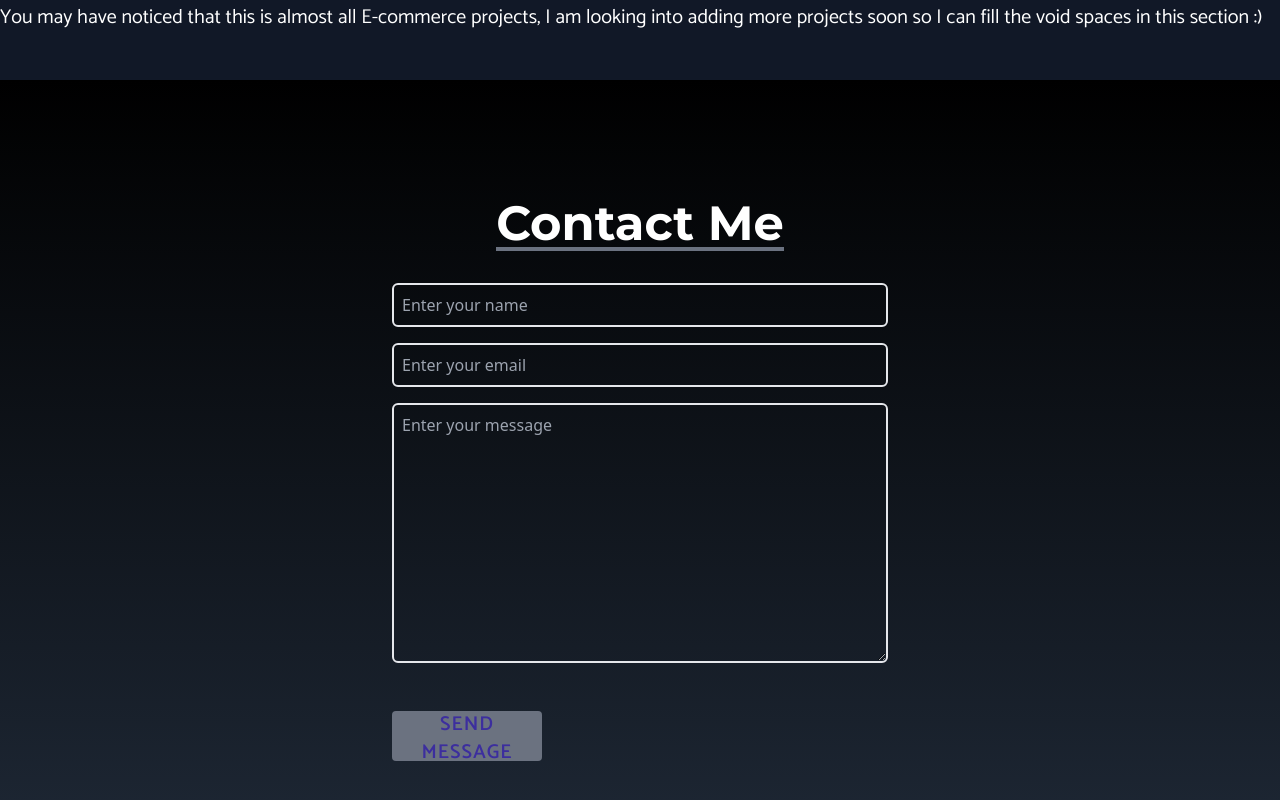
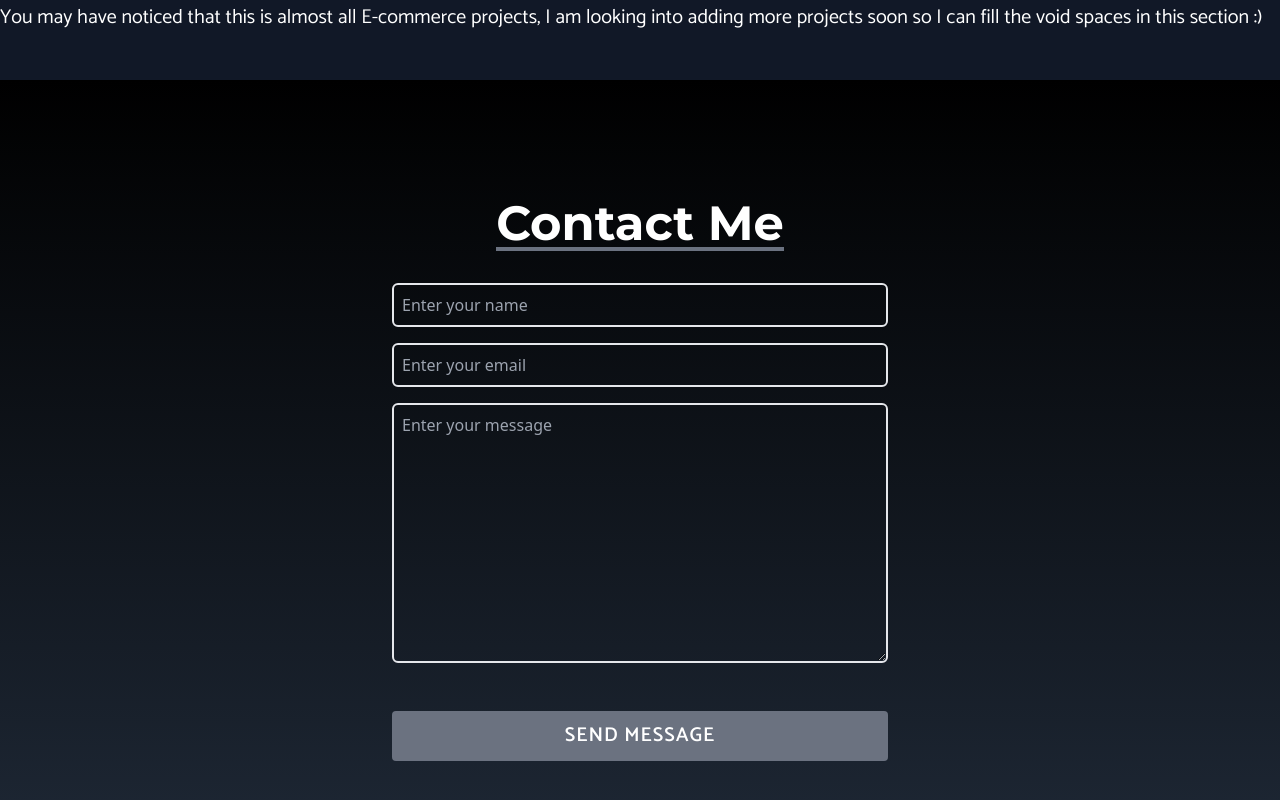
Before and after one commit to jryambao/My-React-Portfolio, a React (Create React App) app: page / in a window 1280 px wide. Shown: the part 3308-4108 px from the top of the page. Built offline with nearby package versions, Linux system fonts and the light colour scheme.

Commit message:
finally fixed

```diff
--- a/src/icons.css
+++ b/src/icons.css
@@ -265,13 +265,11 @@
   .button {
     position: relative;
     display: inline-block;
-    width: 150px;
     height: 50px;
     font: inherit;
     font-weight: 300;
     text-transform: uppercase;
     letter-spacing: 1px;
-    color: #3c2e9e;
     border: none;
     border-radius: 4px;
     overflow: hidden;
```
